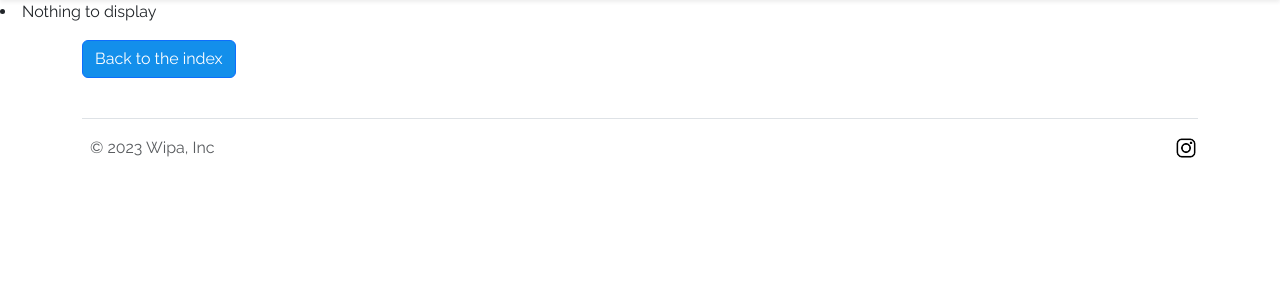
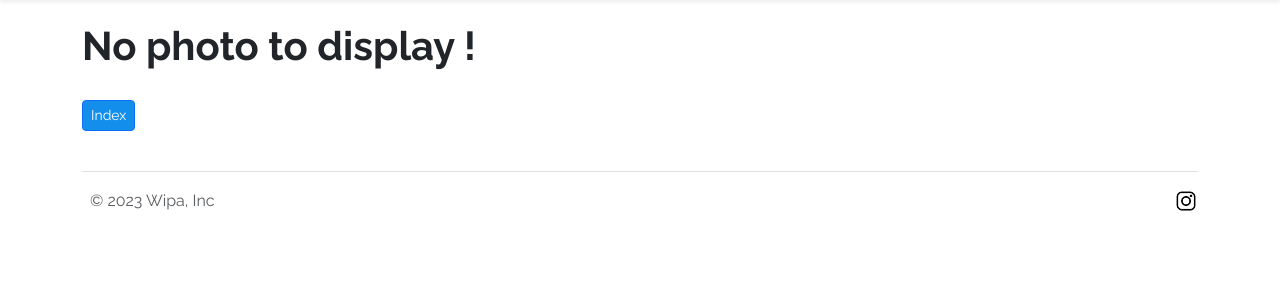
Before and after one commit to WildCodeSchool/032023_P2_Php_Lyon_Wipa, a PHP site: template src/View/User/profil.html.twig in a window 1280 px wide. Shown: the part 57-357 px from the top of the page. Run offline with PHP 8.4, Linux system fonts and the light colour scheme; the template is opened without the code that fills it, so the values that code supplies are empty; some libraries are stand-ins or nearby versions.

Commit message:
minor fixed

```diff
--- a/src/Controller/UserController.php
+++ b/src/Controller/UserController.php
@@ -57,7 +57,6 @@ class UserController extends AbstractController
         $photoUser = new UserManager();
         $photosUser = $photoUser->selectUserPicture($this->user['id']);
 
-        return $this->twig->render('User/profil.html.twig' , ['photosUser' => $photosUser]);
+        return $this->twig->render('User/profil.html.twig', ['photosUser' => $photosUser]);
     }
-
 }
--- a/src/Model/AbstractManager.php
+++ b/src/Model/AbstractManager.php
@@ -58,5 +58,4 @@ abstract class AbstractManager
         $statement->bindValue('id', $id, \PDO::PARAM_INT);
         $statement->execute();
     }
-
 }
--- a/src/View/User/profil.html.twig
+++ b/src/View/User/profil.html.twig
@@ -2,6 +2,15 @@
 {% block title %}Wipa - Profil
 {% endblock %}
 {% block content %}
+<div class="container d-flex justify-content-start">
+	<div class="col-12 col-md-6 mt-3">
+		{% if user %}
+		<div class="fs-1 fw-bold">
+			Hello {{ user.username }} !
+		</div>
+		{% endif %}
+	</div>
+</div>
 {% if photosUser is defined  %}
 		<div class="container text-center mt-3">
 			<div class="col-md-12">
@@ -30,19 +39,17 @@
 			</div>
 		</div>
 	{% else %}
-		<li>Nothing to display</li>
+<div class="container d-flex justify-content-start">
+	<div class="fs-1 fw-bold">
+		No photo to display !
+	</div>
+</div>
 	{% endif %}
-	<div class="container d-flex justify-content-center">
-		<div class="col-12 col-md-6">
-			<a class="btn btn-primary mb-3 mt-3" href="/">Back to the index</a>
-		</div>
-		<div class="col-12 col-md-6">
-			{% if user %}
-				Hello
-				{{ user.username }}, you are logged in.
-			{% endif %}
-		</div>
+<div class="container d-flex justify-content-start">
+	<div class="col-12 col-md-6">
+		<a class="btn btn-primary mb-3 mt-4 btn-sm" href="/">Index</a>
 	</div>
+</div>
 {% endblock %}
 {% block javascript %}
 	<script src="assets/js/jsindex.js"></script>
```
Also changed, not shown: src/Model/UserManager.php (line endings or trailing spaces).
